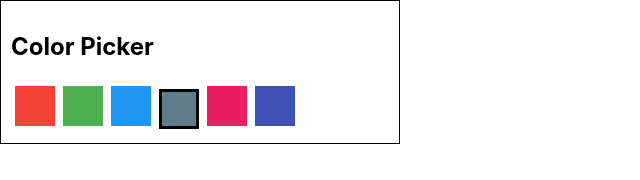
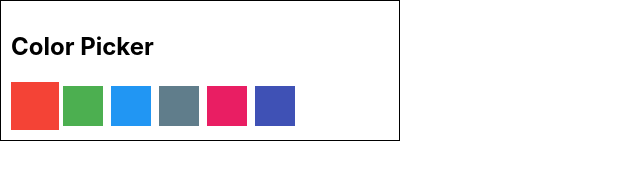
Before and after one commit to skif6623/Counter-on-class, a React (Create React App) app: page / in a window 1280 px wide. Shown: the top 180 px of the page, without its empty margins (0-640 px from the left). Built offline with nearby package versions, Linux system fonts and the light colour scheme.

Commit message:
added active element functiion

```diff
--- a/src/components/ColorPicker/ColorPicker.jsx
+++ b/src/components/ColorPicker/ColorPicker.jsx
@@ -3,7 +3,7 @@ import "./ColorPicker.css";
 
 export class ColorPicker extends Component {
 	state = {
-		activeOptionIdx: 3,
+		activeOptionIdx: 0,
 	};
 
 	render() {
@@ -11,16 +11,22 @@ export class ColorPicker extends Component {
 			<div className="ColorPicker">
 				<h2 className="ColorPicker__title">Color Picker</h2>
 				<div>
-					{this.props.options.map(({label, color}, index) => (
+					{this.props.options.map(({label, color}, index) => {
+						const optionClasses = ["ColorPicker__option"];
+
+						if (index === this.state.activeOptionIdx) {
+							optionClasses.push("ColorPicker__option--active");
+						}
+						return (
 							<button
 								key={label}
-							className="ColorPicker__option"
+								className={optionClasses.join(" ")}
 								style={{
 									backgroundColor: color,
-								border: index === this.state.activeOptionIdx ? "3px solid black" : "none",
 								}}
 							></button>
-					))}
+						);
+					})}
 				</div>
 			</div>
 		);
```
Lines whose indentation alone changed are shown as unchanged.
